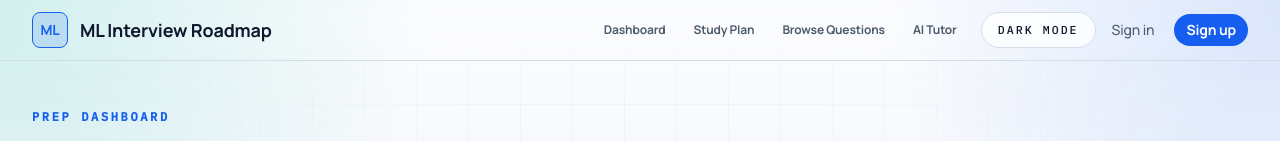
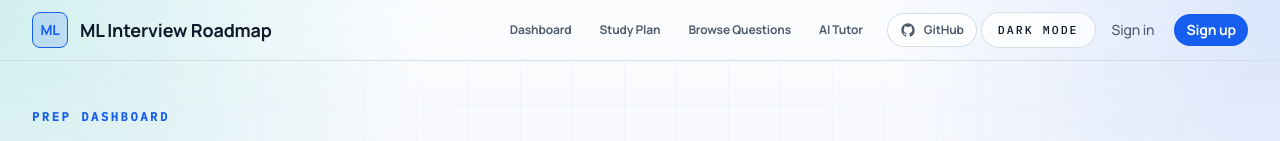
Before and after one commit to Abby263/ml-interview-roadmap, a Next.js app: page / in a window 1280 px wide. Shown: the top 141 px of the page. Built offline with nearby package versions, Linux system fonts and the light colour scheme; no server answers.

Commit message:
Add GitHub link to site header

```diff
--- a/components/SiteHeader.tsx
+++ b/components/SiteHeader.tsx
@@ -3,6 +3,21 @@ import Link from "next/link";
 import AuthButtons from "@/components/AuthButtons";
 import ThemeToggle from "@/components/ThemeToggle";
 import { navigationLinks } from "@/lib/site-data";
+
+const githubHref = "https://github.com/Abby263/ml-interview-roadmap";
+
+function GitHubIcon() {
+  return (
+    <svg
+      aria-hidden="true"
+      viewBox="0 0 24 24"
+      className="h-4 w-4"
+      fill="currentColor"
+    >
+      <path d="M12 2C6.48 2 2 6.58 2 12.26c0 4.52 2.87 8.36 6.84 9.72.5.1.68-.22.68-.49 0-.24-.01-.88-.01-1.73-2.78.62-3.37-1.37-3.37-1.37-.45-1.18-1.11-1.49-1.11-1.49-.91-.64.07-.63.07-.63 1 .07 1.53 1.06 1.53 1.06.9 1.58 2.36 1.12 2.94.86.09-.67.35-1.12.63-1.38-2.22-.26-4.56-1.14-4.56-5.07 0-1.12.39-2.03 1.03-2.75-.1-.26-.45-1.3.1-2.71 0 0 .84-.28 2.75 1.05A9.35 9.35 0 0 1 12 6.99c.85 0 1.7.12 2.5.36 1.9-1.33 2.74-1.05 2.74-1.05.55 1.41.2 2.45.1 2.71.64.72 1.03 1.63 1.03 2.75 0 3.94-2.34 4.8-4.57 5.06.36.32.68.94.68 1.9 0 1.37-.01 2.48-.01 2.82 0 .27.18.59.69.49A10.08 10.08 0 0 0 22 12.26C22 6.58 17.52 2 12 2Z" />
+    </svg>
+  );
+}
 
 export default function SiteHeader() {
   const primaryLinks = navigationLinks.slice(0, 4);
@@ -32,6 +47,16 @@ export default function SiteHeader() {
             ))}
           </nav>
           <div className="flex items-center gap-1">
+            <a
+              href={githubHref}
+              target="_blank"
+              rel="noreferrer"
+              aria-label="View ML Interview Roadmap on GitHub"
+              className="inline-flex items-center gap-2 rounded-full border border-line bg-surface px-3 py-2 text-xs font-semibold text-muted transition hover:border-primary/40 hover:bg-surface-strong hover:text-foreground"
+            >
+              <GitHubIcon />
+              <span className="hidden sm:inline">GitHub</span>
+            </a>
             <ThemeToggle />
             <AuthButtons />
           </div>
```
